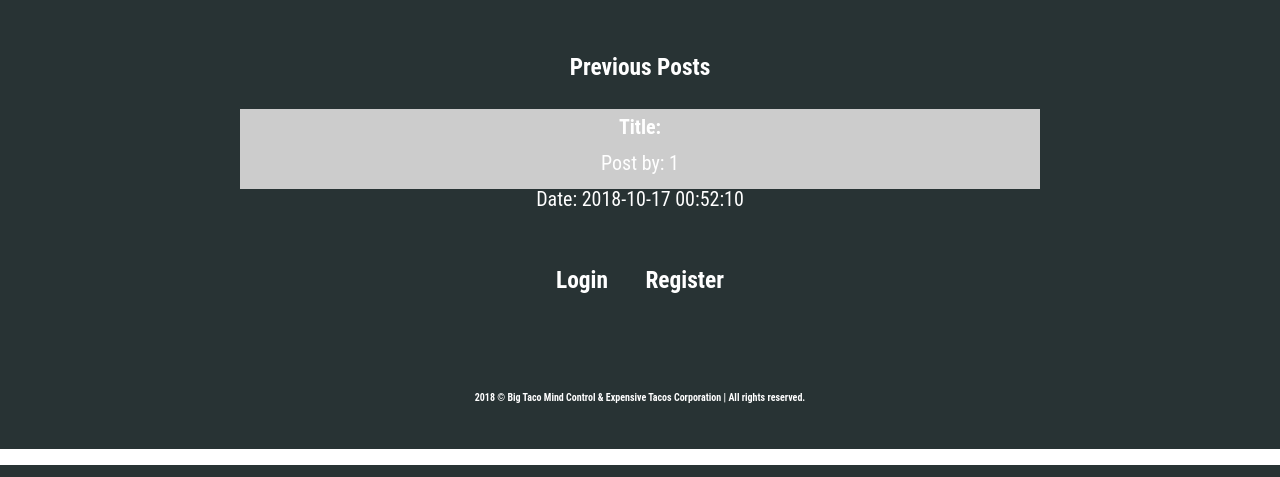
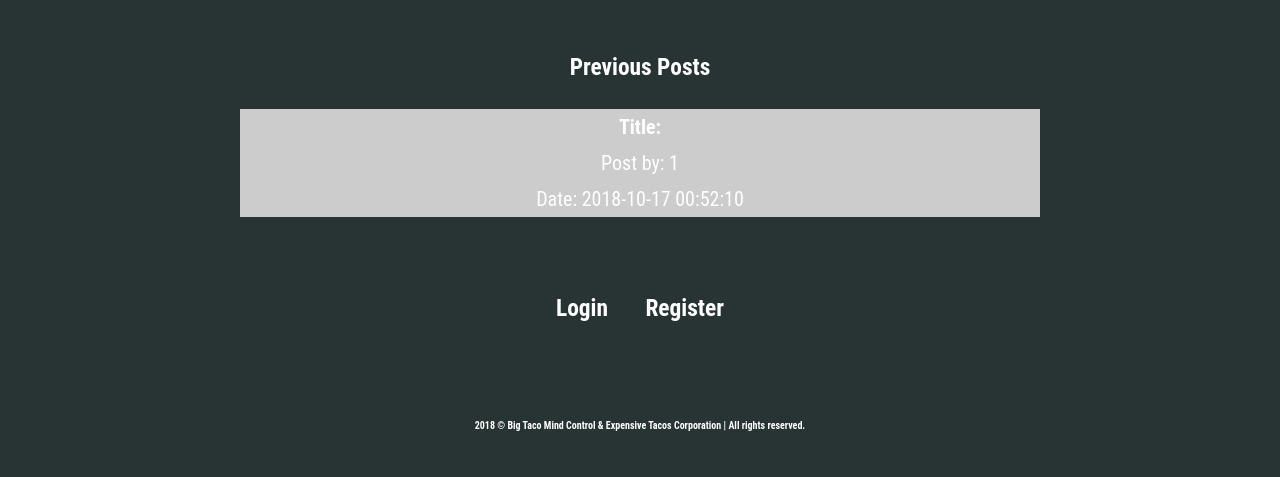
Before and after one commit to theWiseG-Slice/CST126GitRepo, a PHP site: page /PostContentResult.php?uname=1 in a window 1280 px wide. Shown: the part 335-812 px from the top of the page. Run offline with PHP 8.4, Linux system fonts and the light colour scheme; data that the repository does not hold is empty.

Commit message:
previous post format fix

```diff
--- a/post_content_success.css
+++ b/post_content_success.css
@@ -18,7 +18,7 @@ container
 }
 #header {
     background-color: #cccccc;
-    height: 80px;
+    height: auto;
     width:  100%;
     margin-bottom: auto;
 }
```
